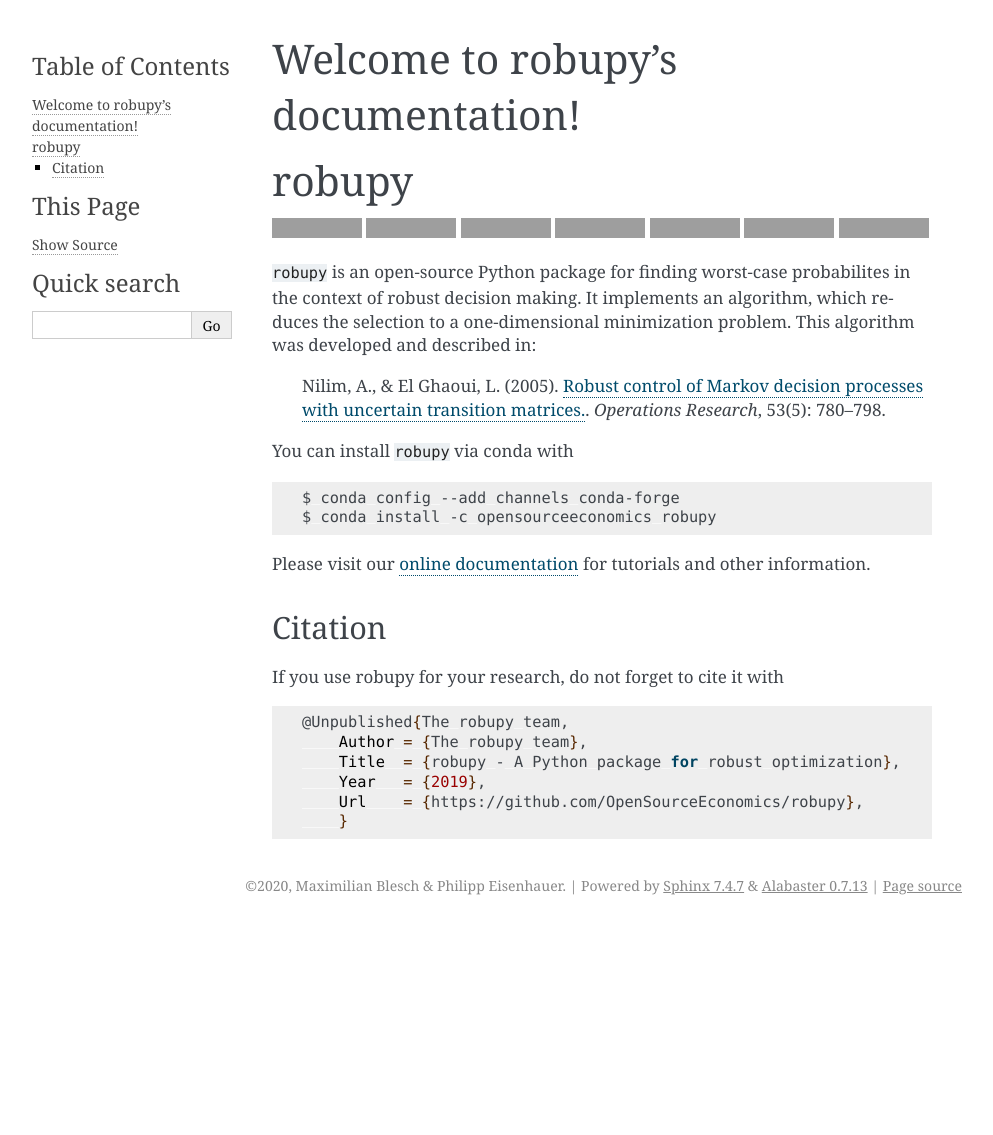
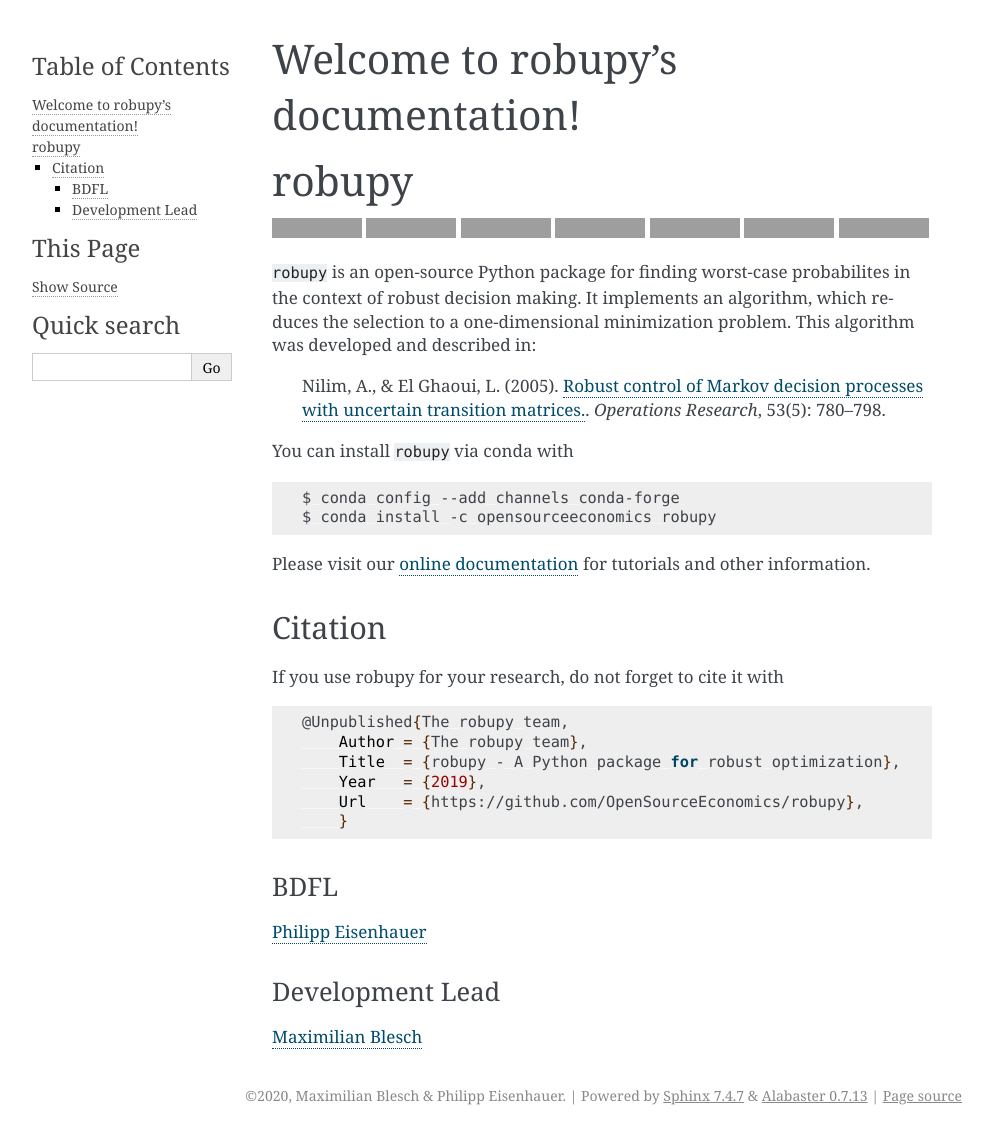
Before and after one commit to OpenSourceEconomics/robupy, a Sphinx documentation site: the page built from docs/source/index.rst, in a window 1280 px wide, cut to the strip 0-1135 px from the top of the page. Shown: the whole strip, without its empty margins (148-1141 px from the left). Built offline with Sphinx 7.4.7, drawn with Linux system fonts in a browser that asks for light colours; before the commit the page ends 925 px from its top, so only the background shows below that; grey boxes are pictures that could not be loaded.

Commit message:
Added BDFL.

```diff
--- a/docs/source/index.rst
+++ b/docs/source/index.rst
@@ -6,3 +6,14 @@
 Welcome to robupy's documentation!
 ==================================
 .. include:: ../../README.rst
+
+BDFL
+^^^^
+
+`Philipp Eisenhauer <https://github.com/peisenha>`_
+
+
+Development Lead
+^^^^^^^^^^^^^^^^
+
+`Maximilian Blesch <https://github.com/MaxBlesch>`_
```
